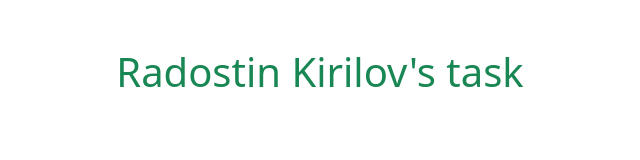
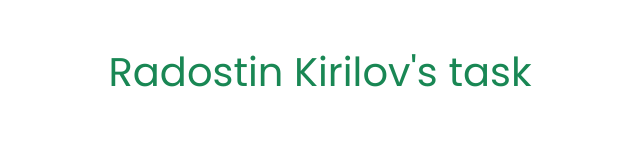
Before and after one commit to radooy/todo-app, a React (Create React App) app: page / in a window 1280 px wide. Shown: the top 160 px of the page, without its empty margins (320-960 px from the left). Built offline with nearby package versions, Linux system fonts and the light colour scheme.

Commit message:
Poppins font added

```diff
--- /dev/null
+++ b/src/index.css
@@ -0,0 +1,5 @@
+@import url('https://fonts.googleapis.com/css2?family=Poppins&display=swap');
+
+body {
+    font-family: 'Poppins', sans-serif;
+}
--- a/src/index.js
+++ b/src/index.js
@@ -1,6 +1,7 @@
 import React from 'react';
 import ReactDOM from 'react-dom/client';
 import 'bootstrap/dist/css/bootstrap.min.css';
+import './index.css';
 import App from './App';
 
 const root = ReactDOM.createRoot(document.getElementById('root'));
```
